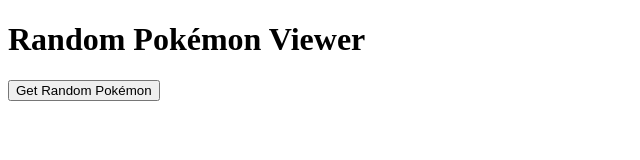
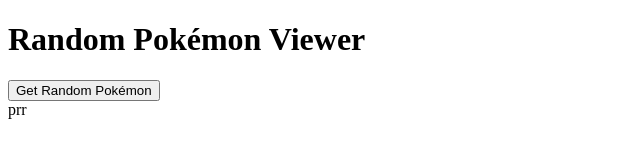
Before and after one commit to simohar/Random-Pokemon-Viewer, a plain HTML site: page index.html in a window 1280 px wide. Shown: the full height of the page, 0-640 px from the left. Drawn offline with Linux system fonts and the light colour scheme.

```diff
--- a/index.html
+++ b/index.html
@@ -14,6 +14,7 @@
 
         </div>
     </div>
+    prr
     <script src="script.js"></script>
 </body>
 </html>
```
